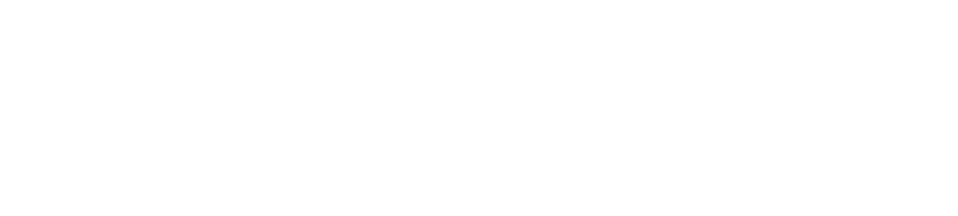
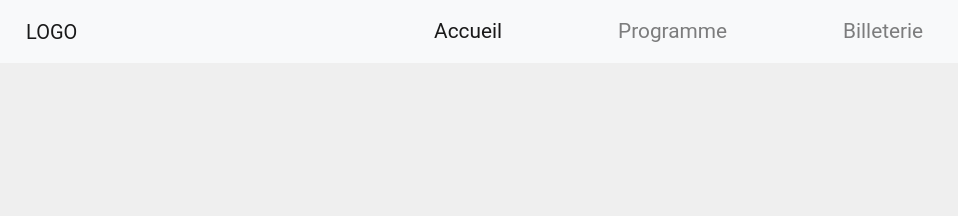
Before and after one commit to MLFLB/Wine-Chocolate, a plain HTML site: page billeterie.html in a window 1280 px wide. Shown: the whole page, without its empty margins (0-958 px from the left). Drawn offline with nearby package versions, Linux system fonts and the light colour scheme.

Commit message:
Ajout Navbar

```diff
--- a/billeterie.html
+++ b/billeterie.html
@@ -0,0 +1,64 @@
+<!DOCTYPE html>
+<html lang="fr">
+
+<head>
+    <meta charset="UTF-8">
+    <meta name="viewport" content="width=device-width, initial-scale=1.0">
+    <meta http-equiv="X-UA-Compatible" content="ie=edge">
+    <title>Billeterie - Wine and Chocolate</title>
+    <link rel="stylesheet" href="https://stackpath.bootstrapcdn.com/bootstrap/4.1.1/css/bootstrap.min.css" integrity="sha384-WskhaSGFgHYWDcbwN70/dfYBj47jz9qbsMId/iRN3ewGhXQFZCSftd1LZCfmhktB"
+        crossorigin="anonymous">
+    <link rel="stylesheet" href="index.css">
+
+</head>
+
+<body>
+
+    <header>
+        <nav class="navbar navbar-expand-lg navbar-light bg-light">
+            <a class="navbar-brand" href="index.html">LOGO</a>
+            <button class="navbar-toggler" type="button" data-toggle="collapse" data-target="#navbarText" aria-controls="navbarText"
+                aria-expanded="false" aria-label="Toggle navigation">
+                <span class="navbar-toggler-icon"></span>
+            </button>
+            <div class="collapse navbar-collapse">
+                <ul class="navbar-nav mx-auto">
+                    <li class="nav-item active">
+                        <a class="nav-link" href="index.html">Accueil
+                            <span class="sr-only">(current)</span>
+                        </a>
+                    </li>
+                    <li class="nav-item">
+                        <a class="nav-link" href="programme.html">Programme</a>
+                    </li>
+                    <li class="nav-item">
+                        <a class="nav-link" href="billeterie.html">Billeterie</a>
+                    </li>
+                </ul>
+            </div>
+        </nav>
+
+    </header>
+
+    <section>
+
+
+    </section>
+
+    <footer>
+
+    </footer>
+
+    <script src="https://code.jquery.com/jquery-3.3.1.slim.min.js" integrity="sha384-q8i/X+965DzO0rT7abK41JStQIAqVgRVzpbzo5smXKp4YfRvH+8abtTE1Pi6jizo"
+        crossorigin="anonymous"></script>
+    <script src="https://cdnjs.cloudflare.com/ajax/libs/popper.js/1.14.3/umd/popper.min.js" integrity="sha384-ZMP7rVo3mIykV+2+9J3UJ46jBk0WLaUAdn689aCwoqbBJiSnjAK/l8WvCWPIPm49"
+        crossorigin="anonymous"></script>
+    <script src="https://stackpath.bootstrapcdn.com/bootstrap/4.1.1/js/bootstrap.min.js" integrity="sha384-smHYKdLADwkXOn1EmN1qk/HfnUcbVRZyYmZ4qpPea6sjB/pTJ0euyQp0Mk8ck+5T"
+        crossorigin="anonymous"></script>
+    <script src="index.js"></script>
+
+
+
+</body>
+
+</html>
--- a/index.css
+++ b/index.css
@@ -0,0 +1,33 @@
+/* CSS NAVBAR  */
+
+body {
+    background-color: #eeee;
+}
+
+.navbar-brand {
+    margin-left: 10px;
+    color: white;
+}
+
+.navbar-expand-lg {
+    margin-bottom: 50px;
+    background-color: #450C1E;
+    color: white;
+    font-family: "Roboto";
+    font-size: 1.3em;
+}
+
+ul li a {
+    margin-right: 50px;
+    margin-left: 50px;
+    color: white;
+}
+
+ul li a:hover {
+    color: #f4c174;
+}
+
+section {
+    width: 100px;
+    height: 100px;
+}
```
Also changed, not shown: index.html (+53 -6 lines), programme.html (+31 -6 lines).
